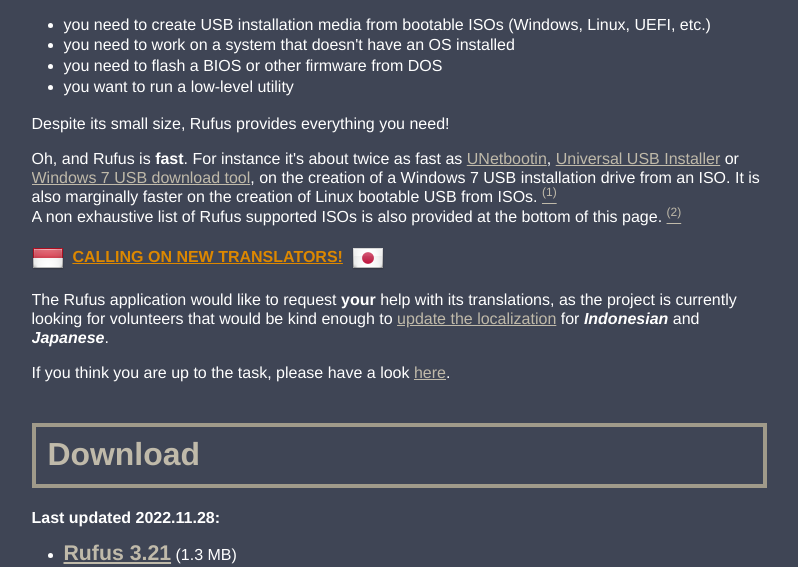
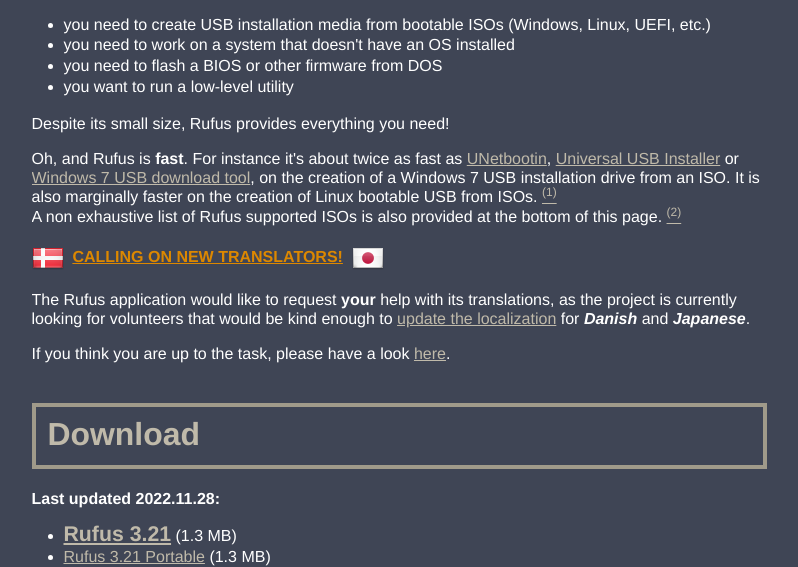
Before and after one commit to pbatard/rufus-web, a PHP site: page /en/index.html in a window 1280 px wide. Shown: the part 1130-1697 px from the top of the page, without its empty margins (111-909 px from the left). Run offline with PHP 8.4, Linux system fonts and the light colour scheme.

Commit message:
Indonesian -> Danish

```diff
--- a/da/index.html
+++ b/da/index.html
@@ -372,7 +372,9 @@ document.addEventListener("DOMContentLoaded", function(event)
 	<p>Trods sin lille størrelse leverer Rufus alt hvad du behøver!</p>
 	<p>Rufus er forresten <b>hurtig</b>. For eksempel er Rufus omkring dobbelt så hurtig som <a target="_blank" href="http://unetbootin.sourceforge.net/">UNetbootin</a>, <a target="_blank" href="http://www.pendrivelinux.com/universal-usb-installer-easy-as-1-2-3">Universal USB Installer</a> eller <a target="_blank" href="https://www.microsoft.com/en-us/download/windows-usb-dvd-download-tool">Windows 7 USB download tool</a> ved oprettelse af en Windows 7-USB-installationsdisk fra en ISO. Rufus er også marginalt hurtigere ved oprettelse af startbare USB'er med Linux fra ISO'er. <a href="#ref1"><sup>(1)</sup></a><br/>
 	En ufuldstændig liste over Rufus-understøttede ISO'er er også angivet nederst på siden. <a href="#ref2"><sup>(2)</sup></a></p>
-		<a name="download"></a>
+	<p dir="ltr" align="top"><img style="position:relative" src="/pics/flags/Denmark.png" srcset="/pics/flags/Denmark.png 1x, /pics/flags/Denmark-64px.png 2x" alt=""/>&nbsp;&nbsp;<b><font color="#dd8800"><u>CALLING ON NEW TRANSLATORS!</u></font></b>&nbsp;&nbsp;<img style="position:relative" src="/pics/flags/Japan.png" srcset="/pics/flags/Japan.png 1x, /pics/flags/Japan-64px.png 2x" alt=""/></p>
+	<p dir="ltr">The Rufus application would like to request <b>your</b> help with its translations, as the project is currently looking for volunteers that would be kind enough to <a target="_blank" href="https://github.com/pbatard/rufus/blob/master/res/loc/ChangeLog.txt#L8-L83">update the localization</a> for <b><i>Danish</i></b> and <b><i>Japanese</i></b>.</p>
+	<p dir="ltr">If you think you are up to the task, please have a look <a target="_blank" href="https://github.com/pbatard/rufus/wiki/Localization#editing-an-existing-translation">here</a>.</p>	<a name="download"></a>
 	<h2 style="border: 4px solid #a09a8a;"><span style="font-size: 133%">Hent</span></h2>
 		<p><b>Senest opdateret 2022.11.28:</b></p>
 		<ul><li><span style="font-size: 133%"><b><a href="https://github.com/pbatard/rufus/releases/download/v3.21/rufus-3.21.exe">Rufus 3.21</a></b></span> <span dir="ltr">(1.3 MB)</span></li>
--- a/en/index.html
+++ b/en/index.html
@@ -372,8 +372,8 @@ document.addEventListener("DOMContentLoaded", function(event)
 	<p>Despite its small size, Rufus provides everything you need!</p>
 	<p>Oh, and Rufus is <b>fast</b>. For instance it's about twice as fast as <a target="_blank" href="http://unetbootin.sourceforge.net/">UNetbootin</a>, <a target="_blank" href="http://www.pendrivelinux.com/universal-usb-installer-easy-as-1-2-3">Universal USB Installer</a> or <a target="_blank" href="https://www.microsoft.com/en-us/download/windows-usb-dvd-download-tool">Windows 7 USB download tool</a>, on the creation of a Windows 7 USB installation drive from an ISO. It is also marginally faster on the creation of Linux bootable USB from ISOs. <a href="#ref1"><sup>(1)</sup></a><br/>
 	A non exhaustive list of Rufus supported ISOs is also provided at the bottom of this page. <a href="#ref2"><sup>(2)</sup></a></p>
-	<p dir="ltr" align="top"><img style="position:relative" src="/pics/flags/Indonesia.png" srcset="/pics/flags/Indonesia.png 1x, /pics/flags/Indonesia-64px.png 2x" alt=""/>&nbsp;&nbsp;<b><font color="#dd8800"><u>CALLING ON NEW TRANSLATORS!</u></font></b>&nbsp;&nbsp;<img style="position:relative" src="/pics/flags/Japan.png" srcset="/pics/flags/Japan.png 1x, /pics/flags/Japan-64px.png 2x" alt=""/></p>
-	<p dir="ltr">The Rufus application would like to request <b>your</b> help with its translations, as the project is currently looking for volunteers that would be kind enough to <a target="_blank" href="https://github.com/pbatard/rufus/blob/master/res/loc/ChangeLog.txt#L8-L83">update the localization</a> for <b><i>Indonesian</i></b> and <b><i>Japanese</i></b>.</p>
+	<p dir="ltr" align="top"><img style="position:relative" src="/pics/flags/Denmark.png" srcset="/pics/flags/Denmark.png 1x, /pics/flags/Denmark-64px.png 2x" alt=""/>&nbsp;&nbsp;<b><font color="#dd8800"><u>CALLING ON NEW TRANSLATORS!</u></font></b>&nbsp;&nbsp;<img style="position:relative" src="/pics/flags/Japan.png" srcset="/pics/flags/Japan.png 1x, /pics/flags/Japan-64px.png 2x" alt=""/></p>
+	<p dir="ltr">The Rufus application would like to request <b>your</b> help with its translations, as the project is currently looking for volunteers that would be kind enough to <a target="_blank" href="https://github.com/pbatard/rufus/blob/master/res/loc/ChangeLog.txt#L8-L83">update the localization</a> for <b><i>Danish</i></b> and <b><i>Japanese</i></b>.</p>
 	<p dir="ltr">If you think you are up to the task, please have a look <a target="_blank" href="https://github.com/pbatard/rufus/wiki/Localization#editing-an-existing-translation">here</a>.</p>	<a name="download"></a>
 	<h2 style="border: 4px solid #a09a8a;"><span style="font-size: 133%">Download</span></h2>
 		<p><b>Last updated 2022.11.28:</b></p>
--- a/id/index.html
+++ b/id/index.html
@@ -372,9 +372,7 @@ document.addEventListener("DOMContentLoaded", function(event)
 	<p>Meskipun ukurannya kecil, Rufus menyediakan semua yang Anda butuhkan!</p>
 	<p>Satu lagi, Rufus sangatlah <b>cepat</b>. Buktinya, Rufus kurang lebih dua kali lebih cepat dibanding <a target="_blank" href="http://unetbootin.sourceforge.net/">UNetbootin</a>, <a target="_blank" href="http://www.pendrivelinux.com/universal-usb-installer-easy-as-1-2-3">Universal USB Installer</a> atau <a target="_blank" href="https://www.microsoft.com/en-us/download/windows-usb-dvd-download-tool">Windows 7 USB download tool</a>, dalam membuat media instalasi USB Windows 7 dari sebuah ISO. Rufus juga sedikit lebih cepat dalam membuat USB bootable Linux dari berkas ISO. <a href="#ref1"><sup>(1)</sup></a><br/>
 	Daftar beberapa ISO yang didukung oleh Rufus juga disediakan di bawah halaman ini. <a href="#ref2"><sup>(2)</sup></a></p>
-	<p dir="ltr" align="top"><img style="position:relative" src="/pics/flags/Indonesia.png" srcset="/pics/flags/Indonesia.png 1x, /pics/flags/Indonesia-64px.png 2x" alt=""/>&nbsp;&nbsp;<b><font color="#dd8800"><u>CALLING ON NEW TRANSLATORS!</u></font></b>&nbsp;&nbsp;<img style="position:relative" src="/pics/flags/Japan.png" srcset="/pics/flags/Japan.png 1x, /pics/flags/Japan-64px.png 2x" alt=""/></p>
-	<p dir="ltr">The Rufus application would like to request <b>your</b> help with its translations, as the project is currently looking for volunteers that would be kind enough to <a target="_blank" href="https://github.com/pbatard/rufus/blob/master/res/loc/ChangeLog.txt#L8-L83">update the localization</a> for <b><i>Indonesian</i></b> and <b><i>Japanese</i></b>.</p>
-	<p dir="ltr">If you think you are up to the task, please have a look <a target="_blank" href="https://github.com/pbatard/rufus/wiki/Localization#editing-an-existing-translation">here</a>.</p>	<a name="download"></a>
+		<a name="download"></a>
 	<h2 style="border: 4px solid #a09a8a;"><span style="font-size: 133%">Unduh</span></h2>
 		<p><b>Terakhir diperbarui 2022.11.28:</b></p>
 		<ul><li><span style="font-size: 133%"><b><a href="https://github.com/pbatard/rufus/releases/download/v3.21/rufus-3.21.exe">Rufus 3.21</a></b></span> <span dir="ltr">(1.3 MB)</span></li>
--- a/index.php
+++ b/index.php
@@ -4,7 +4,7 @@ $latest_version = "3.21";
 $previous_version = "3.16";
 $latest_date = "2022.11.28";
 $previous_date = "2021.10.13";
-$lang1 = array('id', 'Indonesian', 'Indonesia');
+$lang1 = array('da', 'Danish', 'Denmark');
 $lang2 = array('ja', 'Japanese', 'Japan');
 $bugfix = false;
 $exe_size = 1.3;
--- a/ja/index.html
+++ b/ja/index.html
@@ -372,8 +372,8 @@ document.addEventListener("DOMContentLoaded", function(event)
 	<p>ファイルサイズは小さいですが、Rufusにはすべてが備わっています。</p>
 	<p>特筆すべきはRufusの<b>スピード</b>です。例えばRufusなら<a target="_blank" href="http://unetbootin.sourceforge.net/">UNetbootin</a>、<a target="_blank" href="http://www.pendrivelinux.com/universal-usb-installer-easy-as-1-2-3">Universal USB Installer</a>、<a target="_blank" href="https://www.microsoft.com/en-us/download/windows-usb-dvd-download-tool">Windows USB/DVD Download Tool</a>と比べ、2倍もの速度でISOからWindows７のUSBインストール ドライブを作ることができます。同様にしてLinuxのブートディスクもわずかですが速く作ることができます。 <a href="#ref1"><sup>(1)</sup></a><br/>
 	Rufus対応ISOファイルのリストはこのページの末尾にも一部記載しています。 <a href="#ref2"><sup>(2)</sup></a></p>
-	<p dir="ltr" align="top"><img style="position:relative" src="/pics/flags/Indonesia.png" srcset="/pics/flags/Indonesia.png 1x, /pics/flags/Indonesia-64px.png 2x" alt=""/>&nbsp;&nbsp;<b><font color="#dd8800"><u>CALLING ON NEW TRANSLATORS!</u></font></b>&nbsp;&nbsp;<img style="position:relative" src="/pics/flags/Japan.png" srcset="/pics/flags/Japan.png 1x, /pics/flags/Japan-64px.png 2x" alt=""/></p>
-	<p dir="ltr">The Rufus application would like to request <b>your</b> help with its translations, as the project is currently looking for volunteers that would be kind enough to <a target="_blank" href="https://github.com/pbatard/rufus/blob/master/res/loc/ChangeLog.txt#L8-L83">update the localization</a> for <b><i>Indonesian</i></b> and <b><i>Japanese</i></b>.</p>
+	<p dir="ltr" align="top"><img style="position:relative" src="/pics/flags/Denmark.png" srcset="/pics/flags/Denmark.png 1x, /pics/flags/Denmark-64px.png 2x" alt=""/>&nbsp;&nbsp;<b><font color="#dd8800"><u>CALLING ON NEW TRANSLATORS!</u></font></b>&nbsp;&nbsp;<img style="position:relative" src="/pics/flags/Japan.png" srcset="/pics/flags/Japan.png 1x, /pics/flags/Japan-64px.png 2x" alt=""/></p>
+	<p dir="ltr">The Rufus application would like to request <b>your</b> help with its translations, as the project is currently looking for volunteers that would be kind enough to <a target="_blank" href="https://github.com/pbatard/rufus/blob/master/res/loc/ChangeLog.txt#L8-L83">update the localization</a> for <b><i>Danish</i></b> and <b><i>Japanese</i></b>.</p>
 	<p dir="ltr">If you think you are up to the task, please have a look <a target="_blank" href="https://github.com/pbatard/rufus/wiki/Localization#editing-an-existing-translation">here</a>.</p>	<a name="download"></a>
 	<h2 style="border: 4px solid #a09a8a;"><span style="font-size: 133%">ダウンロード</span></h2>
 		<p><b>最新のアップデート 2022.11.28</b></p>
```
Also changed, not shown: pics/flags/Denmark-64px.png (added), pics/flags/Denmark.png (added).
